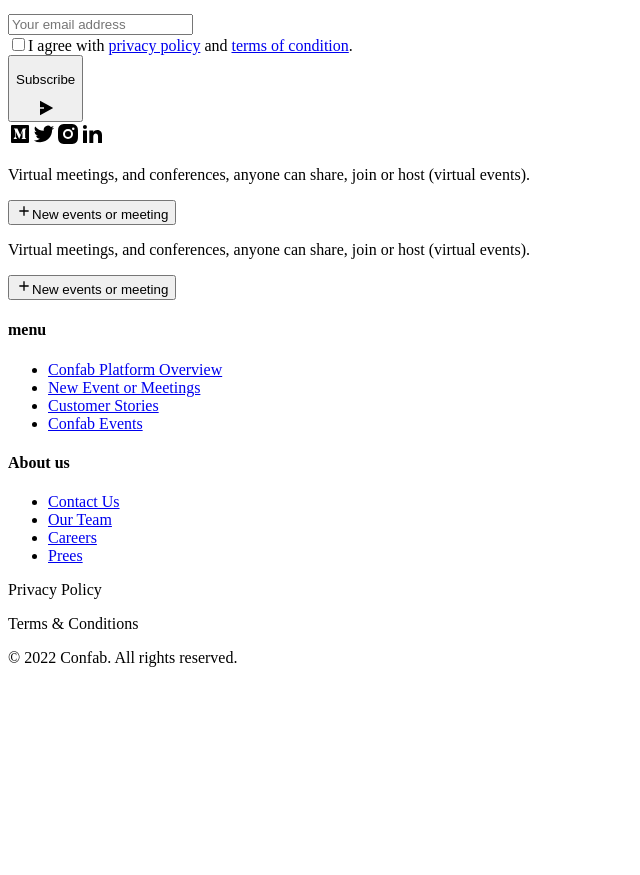
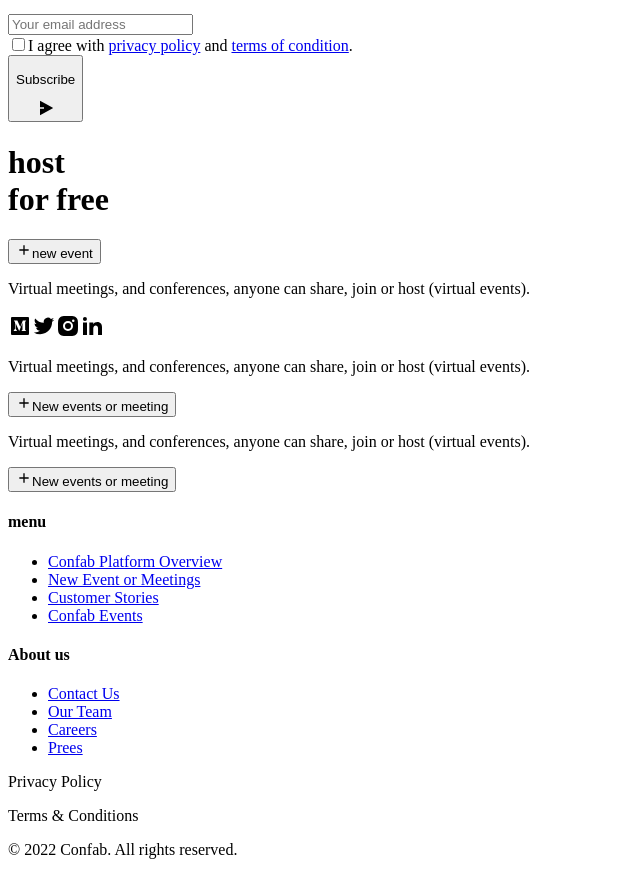
Before and after one commit to Josh-millr/confab-landing-page, a Next.js app: page / in a window 1280 px wide. Shown: the part 7262-8137 px from the top of the page, without its empty margins (0-640 px from the left). Before the commit the page ends 7945 px from the top, so only its background shows below. Built offline with nearby package versions, Linux system fonts and the light colour scheme.

Commit message:
Created newEvent section header

```diff
--- a/src/shared/components/sections/CreateEvent.jsx
+++ b/src/shared/components/sections/CreateEvent.jsx
@@ -1,5 +1,26 @@
+import { Button } from "@components/index";
+import { RiAddFill } from "react-icons/ri";
+
 export const CreateEvent = () => {
-    return (
-        <div></div>
-    )
-}
+  return (
+    <div className="grid grid-rows-1 py-[48px]">
+      <div className="grid grid-cols-1 grid-rows-1 gap-y-[56px] px-pageMargin-sm sm:grid-cols-2 sm:px-pageMargin-md lg:px-pageMargin-lg">
+        {/* Title */}
+        <h1 className="font-heading text-h2 text-black md:text-h1">
+          host
+          <br /> <span className="text-opal">for free</span>
+        </h1>
+        {/* Description */}
+        <div className="grid grid-cols-1 grid-rows-1 gap-y-[24px]">
+          <Button label="new event" icon={RiAddFill} type="stroke" size="md" />
+          <p className="max-w-[400px] font-body text-body-sm text-black">
+            Virtual meetings, and conferences, anyone can share, join or host
+            (virtual events).
+          </p>
+        </div>
+      </div>
+      {/* For Banner */}
+      <div className=""></div>
+    </div>
+  );
+};
```
